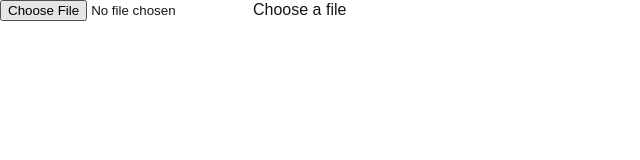
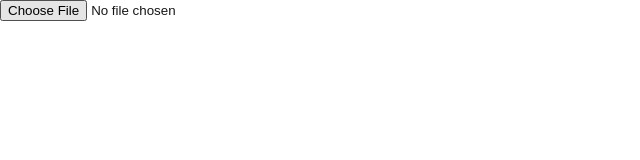
Before and after one commit to boilerroomtv/boilerroom-interview-challenge, a Next.js app: page /player in a window 1280 px wide. Shown: the top 160 px of the page, without its empty margins (0-640 px from the left). Built offline with nearby package versions, Linux system fonts and the light colour scheme.

Commit message:
Simplify FilePicker

```diff
--- a/app/components/FilePicker.module.css
+++ /dev/null
@@ -1,3 +0,0 @@
-.filePicker {
-  cursor: pointer;
-}
--- a/app/components/FilePicker.tsx
+++ b/app/components/FilePicker.tsx
@@ -1,6 +1,5 @@
 "use client";
 import { ChangeEventHandler, FC, useCallback } from "react";
-import styles from "./FilePicker.module.css";
 
 type FilePickerProps = {
   onFileSelect: (file: File) => void;
@@ -17,10 +16,5 @@ export const FilePicker: FC<FilePickerProps> = ({ onFileSelect }) => {
     [onFileSelect],
   );
 
-  return (
-    <label className={styles.filePicker}>
-      <input type="file" onChange={onChange} />
-      Choose a file
-    </label>
-  );
+  return <input type="file" onChange={onChange} />;
 };
```
